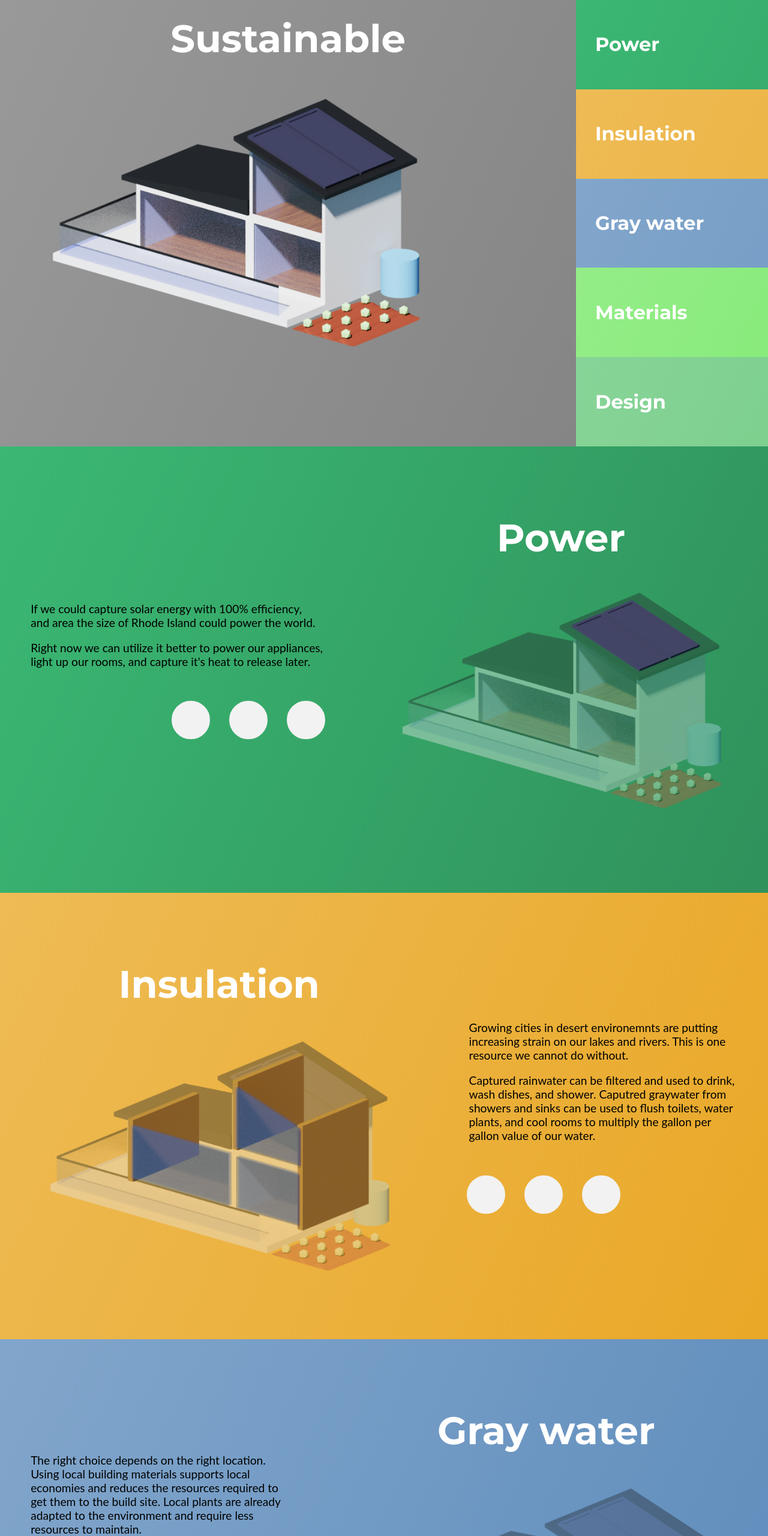
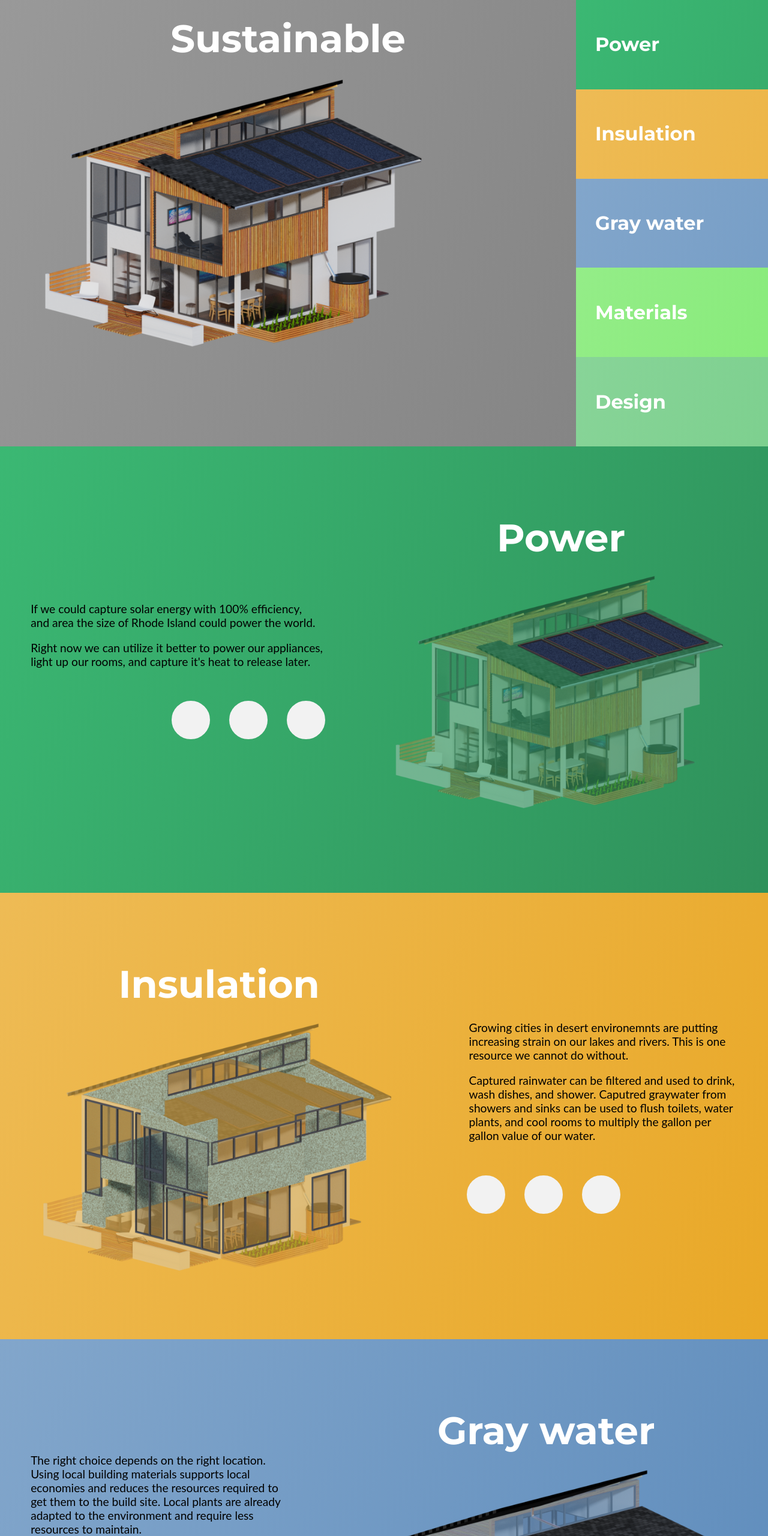
Before and after one commit to milesdelliott/sustainablehouse, a website: page index.pug in a window 1280 px wide. Shown: the top 2560 px of the page at 60% size. Drawn offline with nearby package versions, Linux system fonts and the light colour scheme; files that its build step writes are made by us from their sources.

Commit message:
new images

```diff
--- a/index.pug
+++ b/index.pug
@@ -11,7 +11,7 @@ html(lang="en")
     var bigfive = [
       {
         name: 'Power',
-        slug: 'solar',
+        slug: 'power',
         textLeft: 'If we could capture solar energy with 100% efficiency, and area the size of Rhode Island could power the world.',
         textRight: 'Right now we can utilize it better to power our appliances, light up our rooms, and capture it\'s heat to release later.'
       },
@@ -41,18 +41,14 @@ html(lang="en")
       },
     ];
   .wrapper
-   //.upper
-    nav.nav
-     h1 Sustainable is:
-
    .items
     .item.item-index
      .item-main.item-main-index
       h2.item-title Sustainable
       .item-index-images
-       img#overall-img.img-house.img-house-overall(src="images/overall.png")
+       img#overall-img.img-house.img-house-overall(src="images/main_house.png")
        each item in bigfive
-        img.img-house.img-house-item(src="images/overall"+item.slug+".png" id=item.slug+"-img")
+        img.img-house.img-house-item(src="images/main_"+item.slug+".png" id=item.slug+"-img")
      .item-info.item-info-index
       ul.item-nav
         each item in bigfive
@@ -66,8 +62,8 @@ html(lang="en")
           h2.item-title= item.name
           .item-house-images
            .item-house-images-inner
-            img.img-house.img-house-overall(src="images/overall.png")
-            img.img-house.img-house-item(src="images/overall"+item.slug+".png")
+            img.img-house.img-house-overall(src="images/main_house.png")
+            img.img-house.img-house-item(src="images/main_"+item.slug+".png")
        .item-info.item-section
         .item-text
          p.item-text-a= item.textLeft
@@ -85,7 +81,7 @@ html(lang="en")
           li.top-nav-item
            a.top-nav-item-link(id=item.slug+'-link' href='#'+item.slug)= item.name
   script.
-   let slugs = ['solar', 'insulation', 'materials', 'design', 'graywater']
+   let slugs = ['power', 'insulation', 'materials', 'design', 'graywater']
    for(let i=0; i < slugs.length; i++) {
      let el = document.getElementById(slugs[i]+'-link')
      el.addEventListener('mouseenter', function() {
```
Also changed, not shown: images/main_design.png (added), images/main_graywater.png (added), images/main_house.png (added), images/main_insulation.png (added), images/main_materials.png (added), images/main_power.png (added), images/overall.png (deleted), images/overalldesign.png (deleted), images/overallgraywater.png (deleted), images/overallinsulation.png (deleted), images/overallmaterials.png (deleted), images/overallsolar.png (deleted), index.html.
